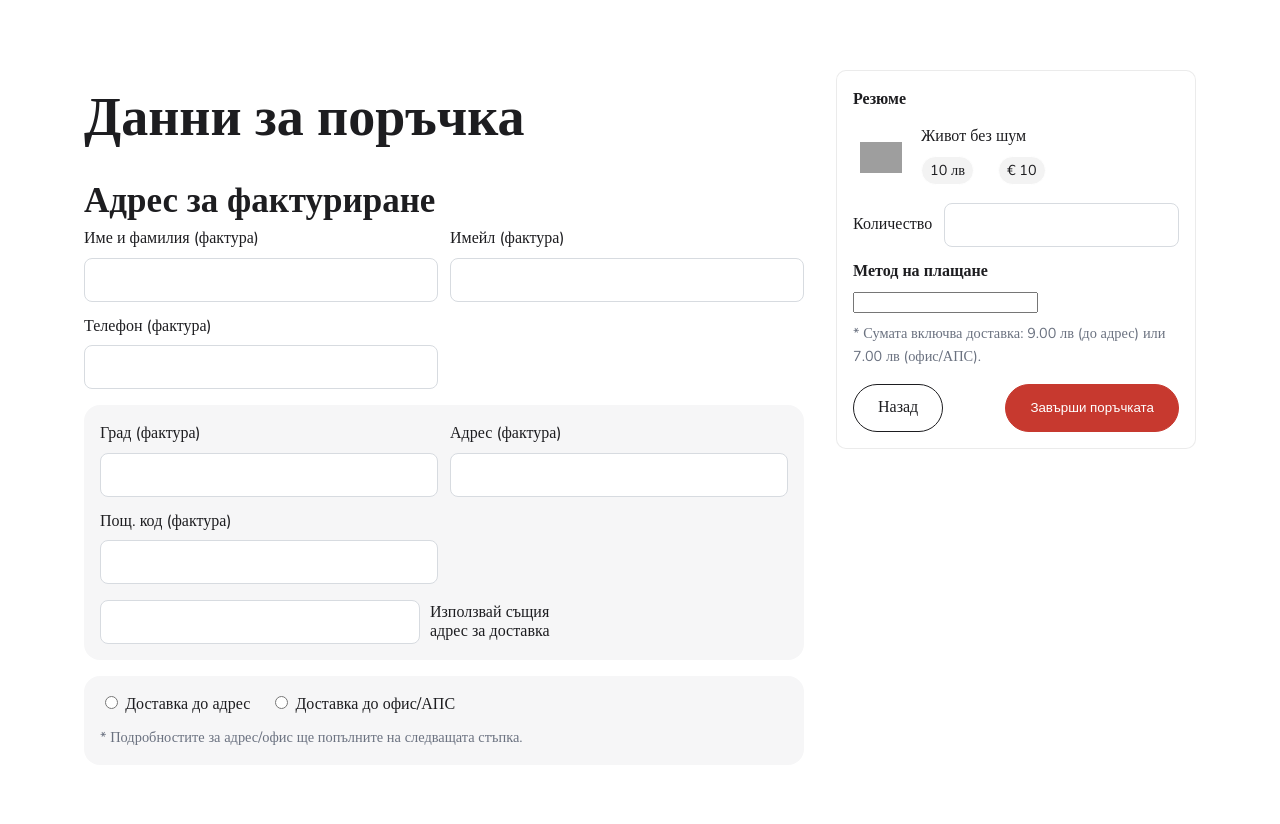
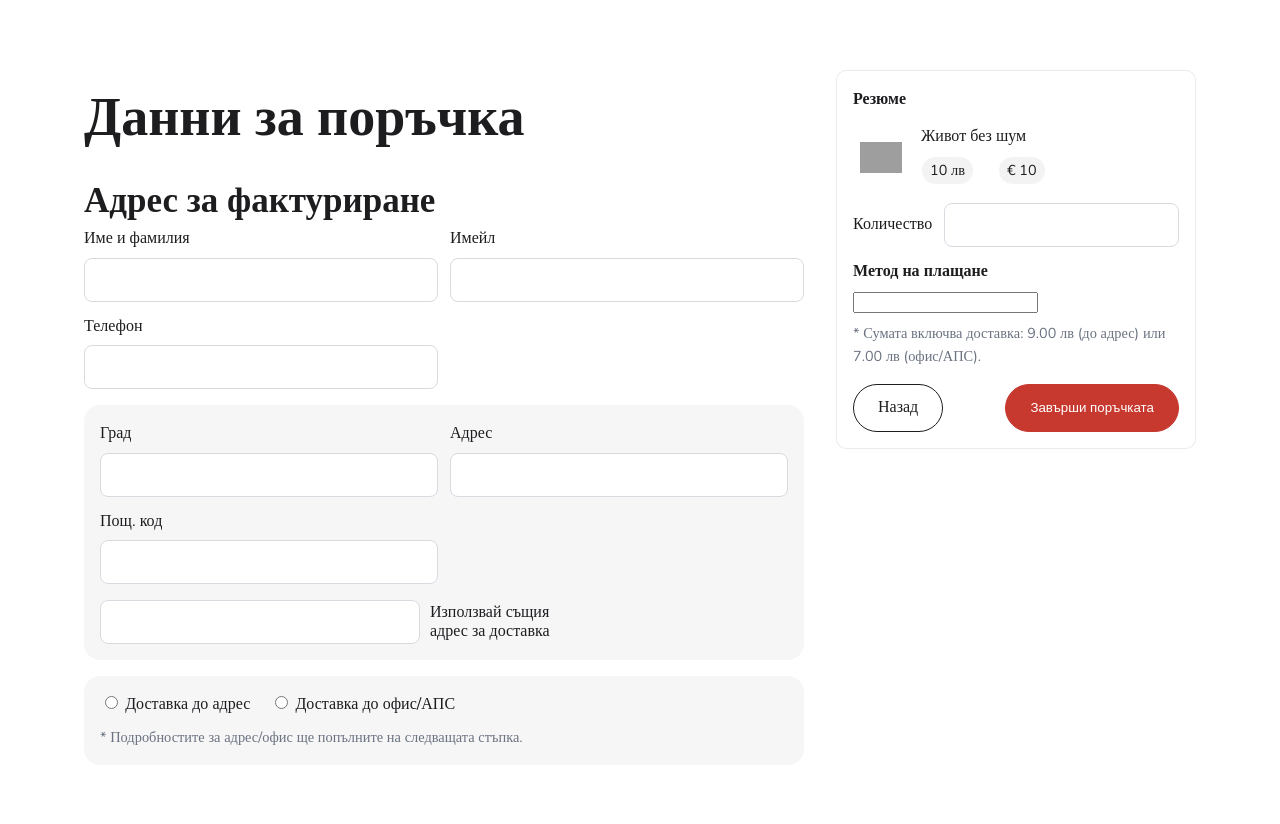
Before and after one commit to rainballs/jivot-bez-shum, a Django app: template templates/checkout/info.html in a window 1280 px wide. Shown: the part 74-898 px from the top of the page. Run offline with Django 5.2, Linux system fonts and the light colour scheme; the template is opened without the code that fills it: most values are stand-ins (such as "Sample title", 1, 10 or a date in 2020); form fields are guessed from the names that the template uses; grey boxes are pictures that could not be loaded.

Commit message:
remove faktura field

```diff
--- a/templates/checkout/info.html
+++ b/templates/checkout/info.html
@@ -31,30 +31,30 @@
 
                     <!-- Visible main fields -->
                     <div class="field-grid">
-                        <label>Име и фамилия (фактура) {{ form.billing_full_name }}</label>
+                        <label>Име и фамилия {{ form.billing_full_name }}</label>
                         {% for e in form.billing_full_name.errors %}
                             <div class="error">{{ e }}</div>{% endfor %}
 
-                        <label>Имейл (фактура) {{ form.billing_email }}</label>
+                        <label>Имейл {{ form.billing_email }}</label>
                         {% for e in form.billing_email.errors %}
                             <div class="error">{{ e }}</div>{% endfor %}
 
-                        <label>Телефон (фактура) {{ form.billing_phone }}</label>
+                        <label>Телефон {{ form.billing_phone }}</label>
                         {% for e in form.billing_phone.errors %}
                             <div class="error">{{ e }}</div>{% endfor %}
                     </div>
 
                     <div class="card soft p" style="margin-top:1rem">
                         <div class="field-grid">
-                            <label>Град (фактура) {{ form.billing_city }}</label>
+                            <label>Град {{ form.billing_city }}</label>
                             {% for e in form.billing_city.errors %}
                                 <div class="error">{{ e }}</div>{% endfor %}
 
-                            <label>Адрес (фактура) {{ form.billing_street }}</label>
+                            <label>Адрес {{ form.billing_street }}</label>
                             {% for e in form.billing_street.errors %}
                                 <div class="error">{{ e }}</div>{% endfor %}
 
-                            <label>Пощ. код (фактура) {{ form.billing_postcode }}</label>
+                            <label>Пощ. код {{ form.billing_postcode }}</label>
                             {% for e in form.billing_postcode.errors %}
                                 <div class="error">{{ e }}</div>{% endfor %}
                         </div>
```
Also changed, not shown: shop/forms.py (+4 -4 lines).
